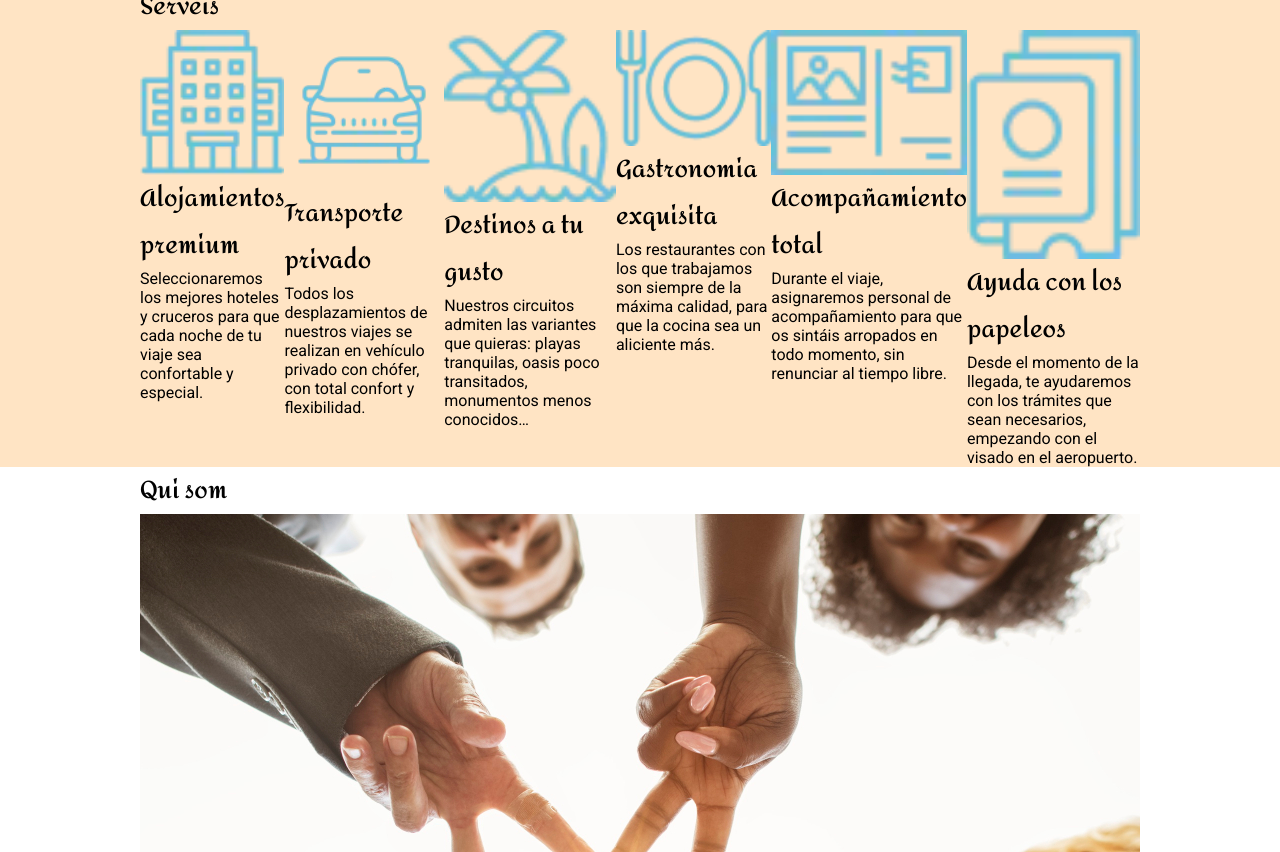
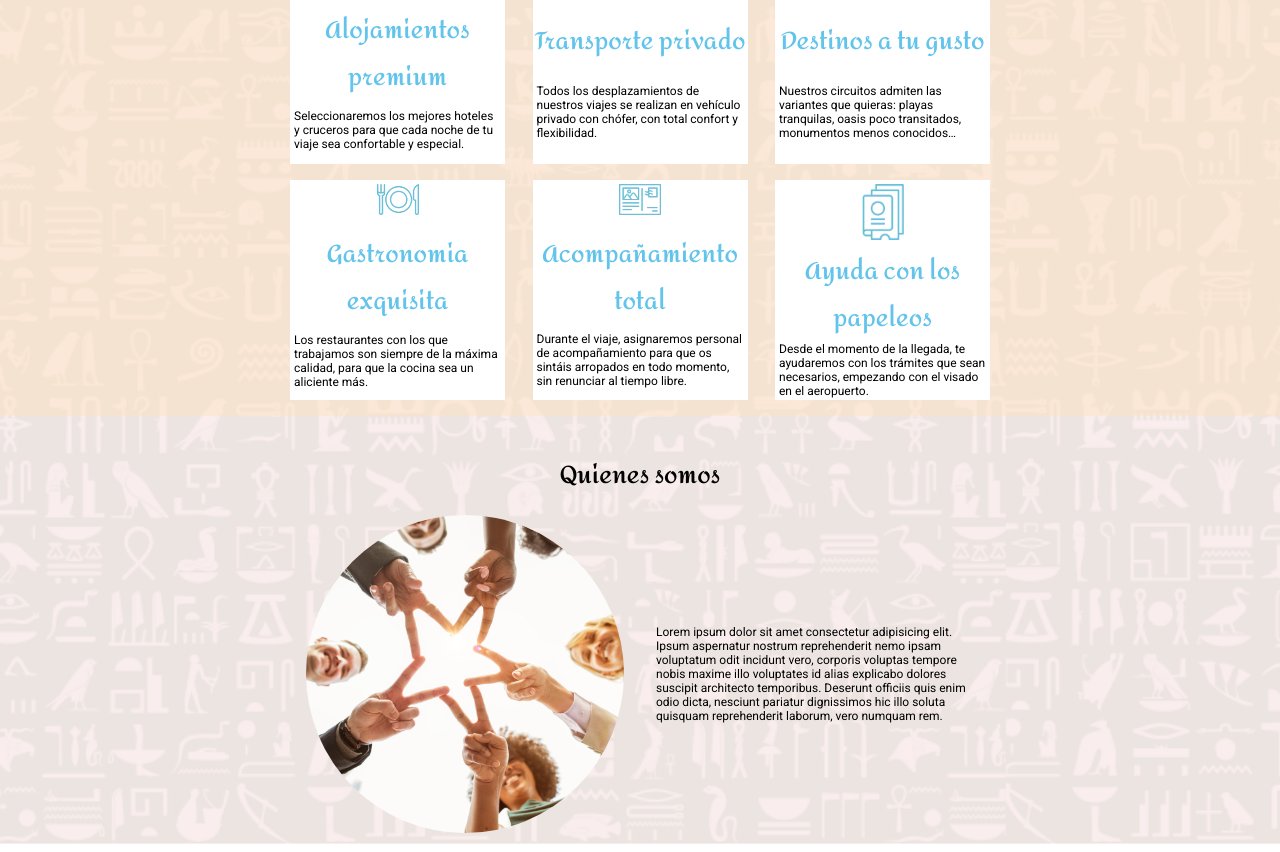
Before and after one commit to anondiaz/kemet_EC_UF1841, a plain HTML site: page index.html in a window 1280 px wide. Shown: the part 1521-2373 px from the top of the page. Drawn offline with Linux system fonts and the light colour scheme.

Commit message:
pre-final

```diff
--- a/css/style.css
+++ b/css/style.css
@@ -1,28 +1,28 @@
 @font-face {
-    font-family: 'Roboto';
-    src: url('../fonts/Roboto-Regular.woff2') format('woff2'),
-        url('../fonts/Roboto-Regular.woff') format('woff'),
-        url('../fonts/Roboto-Regular.ttf');
+  font-family: "Roboto";
+  src: url("../fonts/Roboto-Regular.woff2") format("woff2"),
+    url("../fonts/Roboto-Regular.woff") format("woff"),
+    url("../fonts/Roboto-Regular.ttf");
   font-weight: normal;
   font-style: normal;
   font-display: swap;
 }
 
 @font-face {
-    font-family: 'Amita';
-    src: url('../fonts/Amita-Bold.woff2') format('woff2'),
-        url('../fonts/Amita-Bold.woff') format('woff'),
-        url('../fonts/Amita-Bold.ttf');
+  font-family: "Amita";
+  src: url("../fonts/Amita-Bold.woff2") format("woff2"),
+    url("../fonts/Amita-Bold.woff") format("woff"),
+    url("../fonts/Amita-Bold.ttf");
   font-weight: bold;
   font-style: normal;
   font-display: swap;
 }
 
 @font-face {
-    font-family: 'Amita';
-    src: url('../fonts/Amita-Regular.woff2') format('woff2'),
-        url('../fonts/Amita-Regular.woff') format('woff'),
-        url('../fonts/Amita-Regular.ttf');
+  font-family: "Amita";
+  src: url("../fonts/Amita-Regular.woff2") format("woff2"),
+    url("../fonts/Amita-Regular.woff") format("woff"),
+    url("../fonts/Amita-Regular.ttf");
   font-weight: normal;
   font-style: normal;
   font-display: swap;
@@ -36,11 +36,12 @@
 }
 
 :root {
---width_xl: 1000px;
---primary_color: #FFE4C4;
---secondary_color: #63C4EB;
+  --width_xl: 700px;
+  --primary_color: #ffe4c4;
+  --secondary_color: #63c4eb;
+  --text_color: black;
   --enfasis_color: red;
---primary_color_transparent: rgb(255, 228, 196) 50%;
+  --primary_color_transparent: rgb(255, 228, 196, 50%);
 }
 
 header img {
@@ -48,10 +49,15 @@ width: 100%;
   display: block;
 }
 
+main {
+    background-image: url('../img/background.png');
+    background-size: cover;
+}
+
 .header_logo {
   position: absolute;
   left: 4vw;
-    top: 2vw
+  top: 2vw;
 }
 
 .desktop_xl {
@@ -59,8 +65,13 @@ display: block;
   max-width: var(--width_xl);
 }
 
-h1, h2 {
+h1,
+h2 {
   font-family: Amita, sans-serif;
+  padding-top: 2.25rem;
+  font-size: 1.5rem;
+  display: flex;
+  justify-content: center;
 }
 
 nav {
@@ -73,11 +84,11 @@ nav {
   }
   li {
     list-style: none;
-      padding: 1rem 0;
+    padding: 0.5rem 0;
   }
   a {
     text-decoration: none;
-      font-size: 1.5rem;
+    font-size: 1rem;
     color: inherit;
     &:hover {
       border-bottom: 2px solid; /*var(--enfasis_color) */
@@ -86,22 +97,86 @@ nav {
   }
 }
 
-.fondo_transparente {
-    background-color: var(--primary_color);
-}
-
 .destinos {
   display: grid;
   grid-template-columns: repeat(2, 1fr);
   column-gap: 2rem;
+  padding-top: 0.5rem;
+  h2 {
+    padding-top: 0.5rem;
+    font-size: 1.25rem;
+  }
+  p {
+    font-size: 0.75rem;
+    padding-bottom: 2rem;
+  }
+  img {
+    width: 100%;
+    display: block;
+  }
 }
 
-section > div > div > div > img {
-    width: 100%;
-    display: block;
+.fondo_transparente {
+  background-color: var(--primary_color_transparent);
+  color: var(--secondary_color);
+  padding: 1rem;
 }
 
 .servicios {
   display: flex;
+  flex-flow: row wrap;
   justify-content: space-between;
+  /* column-gap: 2rem;
+    column-count: auto; */
+  row-gap: 1rem;
+
+  div {
+    display: flex;
+    flex-flow: row wrap;
+    justify-content: center;
+    background-color: white;
+    width: 215px;
+    height: 220px;
   }
+  h2 {
+    /* font-size: 1.25rem; */
+    text-align: center;
+
+    padding-top: 0.25rem;
+  }
+  img {
+    max-width: 50px;
+    max-height: fit-content;
+    display: block;
+    padding: 0.25rem;
+  }
+  p {
+    font-size: 0.75rem;
+    color: var(--text_color);
+    text-align: left;
+    padding: 0 0.25rem 0.25rem 0.25rem;
+  }
+}
+
+.quienes_somos {
+  display: flex;
+  flex-flow: row nowrap;
+  align-items: center;
+
+ img {
+        max-width: 350px;
+        display: block;
+        padding: 1rem;
+        border-radius: 50%;
+
+
+    }
+    p {
+        font-size:0.75rem;
+        color: var(--text_color);
+        text-align: left;
+        padding: 1rem;
+
+
+    }
+}
--- a/index.html
+++ b/index.html
@@ -149,8 +149,8 @@
       </section>
       <section>
         <div class="desktop_xl">
-          <h1>Qui som</h1>
-          <div>
+          <h1>Quienes somos</h1>
+          <div class="quienes_somos">
             <div>
               <img src="img/equip.jpg" alt="" />
             </div>
```
Lines whose indentation alone changed are shown as unchanged.
